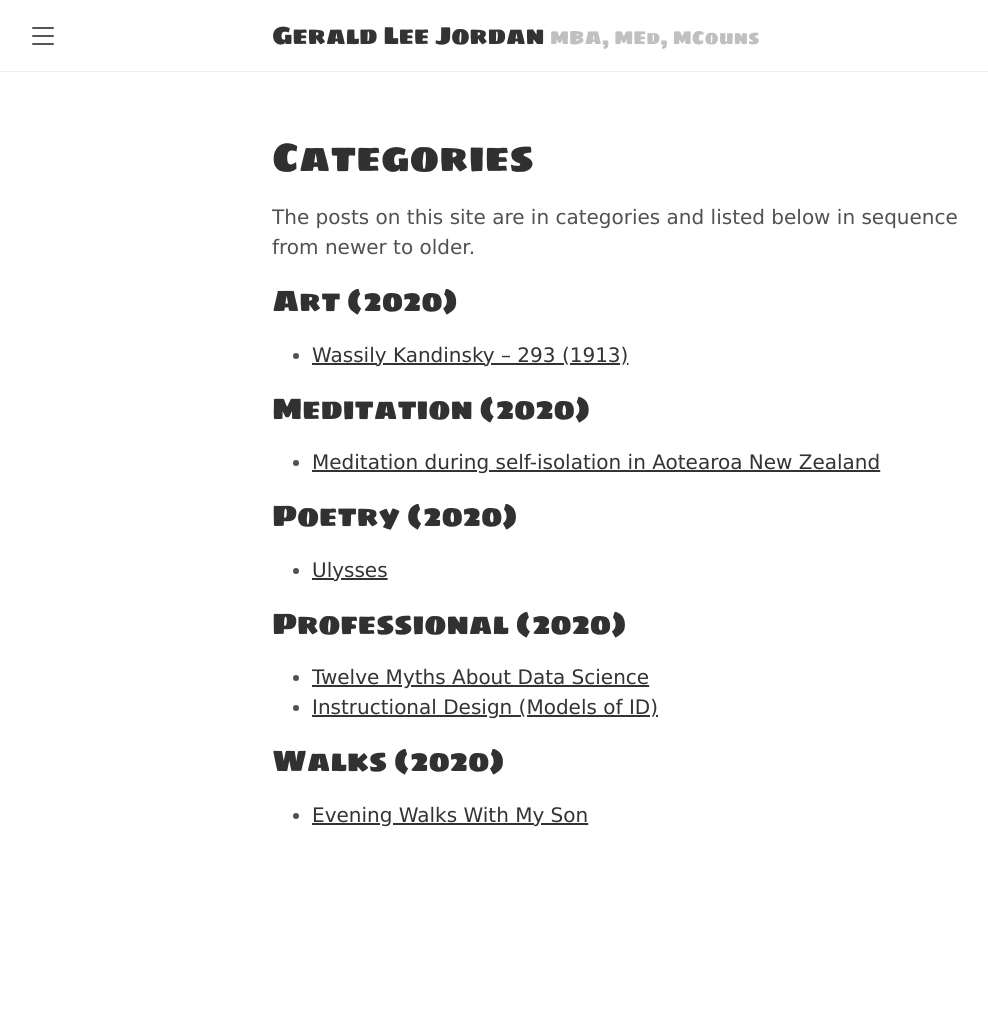
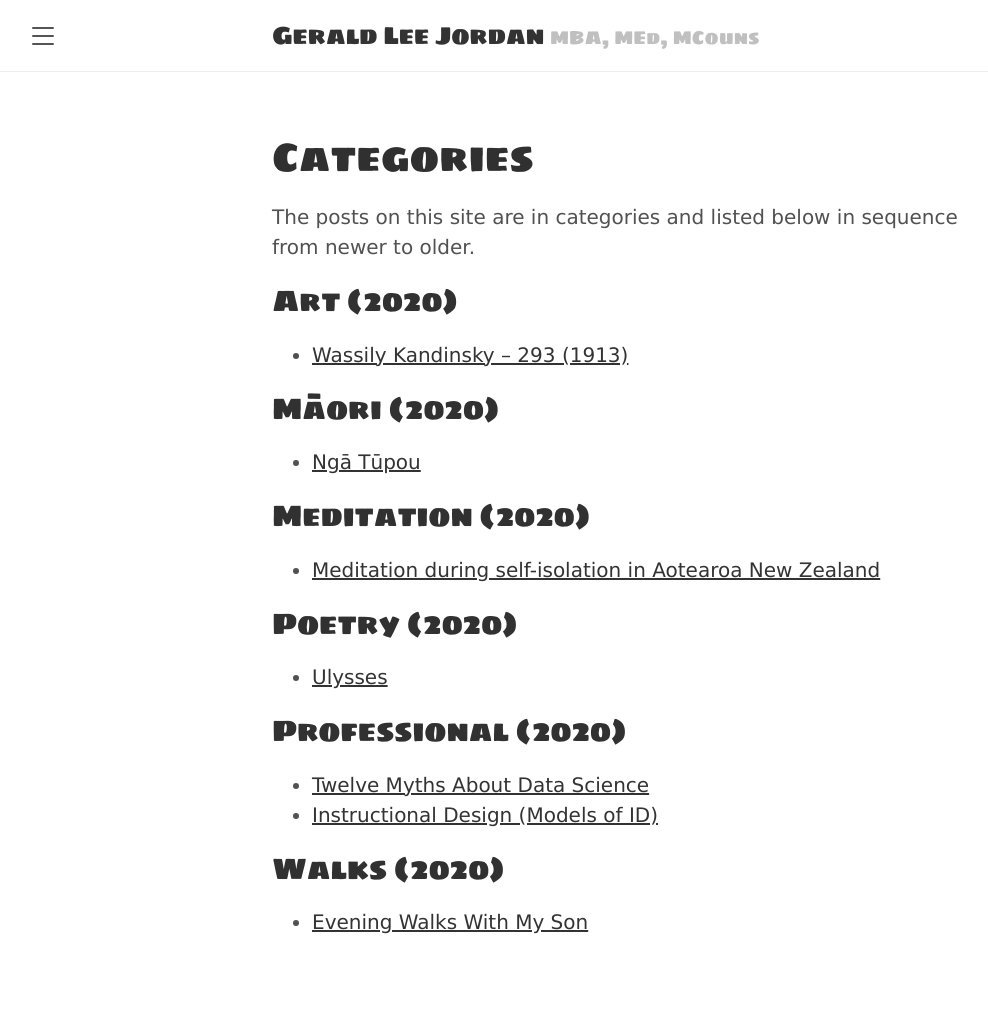
Before and after one commit to tracyjordan/tracyjordan.github.io, a Jekyll site: the page built from categories.md, in a window 1280 px wide. Shown: the whole page, without its empty margins (8-996 px from the left). Built offline with Jekyll 4.4.1, drawn with Linux system fonts in a browser that asks for light colours; before the commit the page ends 910 px from its top, so only the background shows below that.

Commit message:
Update categories.md

```diff
--- a/categories.md
+++ b/categories.md
@@ -15,6 +15,18 @@ The posts on this site are in categories and listed below in sequence from newer
 {% endfor %}
 </ul>
 {% endfor %}
+
+{% assign postsByYear = (site.categories.['maori'] | group_by_exp:"post", "post.date | date: '%Y'" %}
+{% for year in postsByYear %}
+<h2>Māori ({{ year.name }})</h2>
+<ul>
+{% for post in year.items %}
+{% assign postYear = post.date | date:"%Y" %}
+<li><a href="{{ post.url }}">{{ post.title }}</a></li>
+{% endfor %}
+</ul>
+{% endfor %}
+
 
 {% assign postsByYear = (site.categories.['meditation'] | group_by_exp:"post", "post.date | date: '%Y'" %}
 {% for year in postsByYear %}
```
